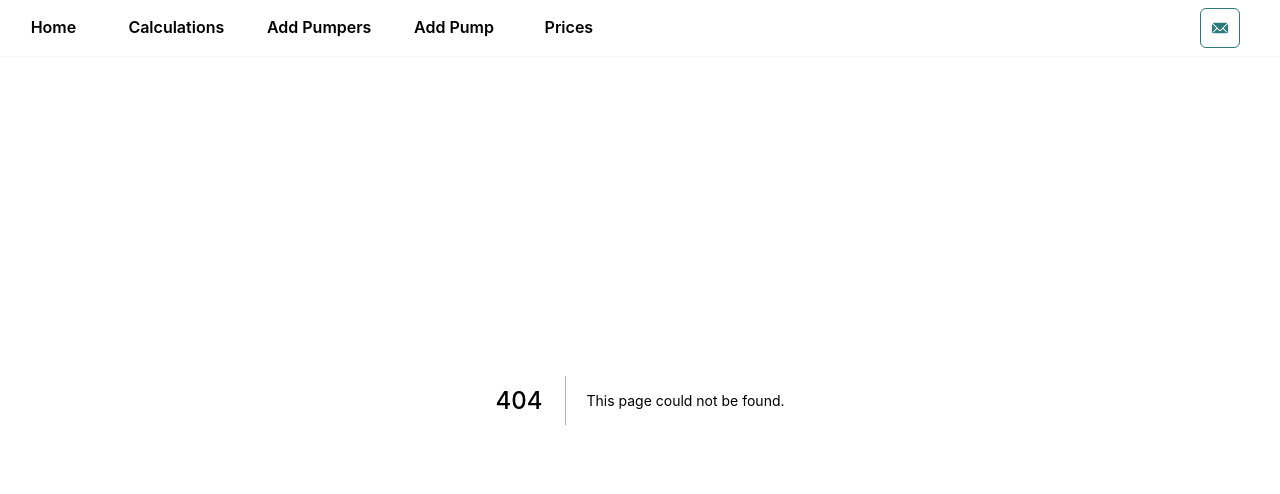
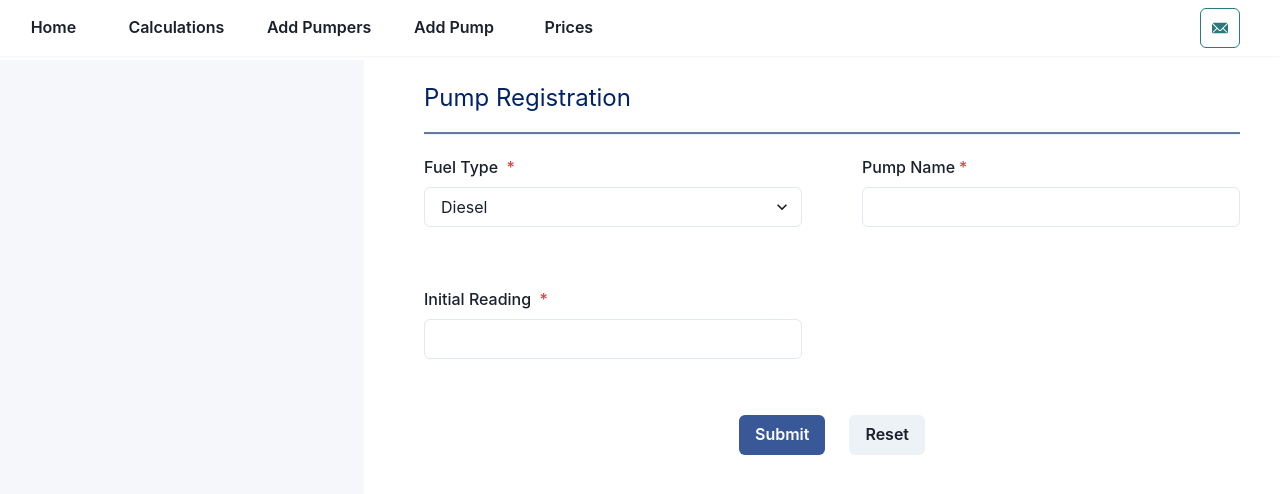
Before and after one commit to Madhurapabu/webdev-fms, a Next.js app in the folder frontend/: page /addpump in a window 1280 px wide. Before the commit this address had no page. Shown: the top 494 px of the page. Built offline with nearby package versions, Linux system fonts and the light colour scheme.

Commit message:
init add-pump page

```diff
--- /dev/null
+++ b/frontend/pages/addpump.tsx
@@ -0,0 +1,132 @@
+import React from "react";
+
+import {
+  Box,
+  Button,
+  Center,
+  Divider,
+  Flex,
+  FormControl,
+  FormLabel,
+  Input,
+  Select,
+  SimpleGrid,
+  Text,
+} from "@chakra-ui/react";
+import { useForm } from "react-hook-form";
+import { useToast } from "@chakra-ui/react";
+
+interface addPump {
+  fueltype: string;
+  pumpname: string;
+  initialreading: Number;
+}
+
+const AddPump: React.FC = ({}) => {
+  const { register, handleSubmit } = useForm<addPump>();
+  const toast = useToast();
+  const id = "test-tost";
+
+  const onSubmit = (values: addPump) => {
+    console.log(values);
+    fetch("http://localhost:5000/pump/add", {
+      method: "POST",
+      headers: {
+        "Content-Type": "application/json;charset=utf-8",
+      },
+      body: JSON.stringify(values),
+    }).then((value) => {
+      console.log(value.ok);
+      if (value.ok == true) {
+        toast({
+          id,
+          title: "New pump add successfully",
+          status: "success",
+          isClosable: true,
+          duration: 2000,
+          position: "top-right",
+        });
+      } else {
+        toast({
+          id,
+          title: "Error. Please check fields again",
+          status: "error",
+          isClosable: true,
+          duration: 1500,
+          position: "top-right",
+        });
+      }
+    });
+  };
+
+  return (
+    <>
+      <Flex height="100vh" my={20}>
+        <Flex width="30%" display={["none", "none", "none", "flex"]}>
+          <Box
+            boxSize="sm"
+            bg="#f5f7fb"
+            width="100%"
+            height="100vh"
+            m={-5}
+          ></Box>
+        </Flex>
+
+        <Flex width="70%">
+          <Box boxSize="sm" width="100%" height="100vh" px={10}>
+            <Text fontSize="2xl" textColor="#002366" pb={4}>
+              Pump Registration
+            </Text>
+            <Divider bg="#002366" height="2px"></Divider>
+
+            <form onSubmit={handleSubmit(onSubmit)}>
+              <SimpleGrid
+                width="100%"
+                height="-moz-min-content"
+                columns={{ sm: 1, md: 2 }}
+                spacingX="60px"
+                spacingY="40px"
+              >
+                <FormControl isRequired pt={5}>
+                  <FormLabel htmlFor="fueltype"> Fuel Type </FormLabel>
+                  <Select {...register("fueltype")}>
+                    <option value="Diesel">Diesel</option>
+                    <option value="Petrol">Petrol</option>
+                    <option value="Super Diesel">Super Diesel</option>
+                    <option value="Super Petrol">Super Petrol</option>
+                    <option value="Kerosine">Kerosine</option>
+                  </Select>
+                </FormControl>
+
+                {/* Pump Name */}
+                <FormControl isRequired id="pumpname" pt={5}>
+                  <FormLabel htmlFor="pumpname">Pump Name</FormLabel>
+                  <Input {...register("pumpname")} type="text" />
+                </FormControl>
+
+                {/* Initial Reading */}
+                <FormControl isRequired id="initialreading" pt={5}>
+                  <FormLabel htmlFor="initialreading">
+                    {" "}
+                    Initial Reading{" "}
+                  </FormLabel>
+                  <Input {...register("initialreading")} type="number" />
+                </FormControl>
+              </SimpleGrid>
+              <Center marginTop="14">
+                <Button type="submit" colorScheme="facebook" marginX="3">
+                  Submit
+                </Button>
+                <Button type="reset" marginX="3">
+                  Reset
+                </Button>
+              </Center>
+            </form>
+          </Box>
+        </Flex>
+      </Flex>
+    </>
+  );
+};
+
+export default AddPump;
```
